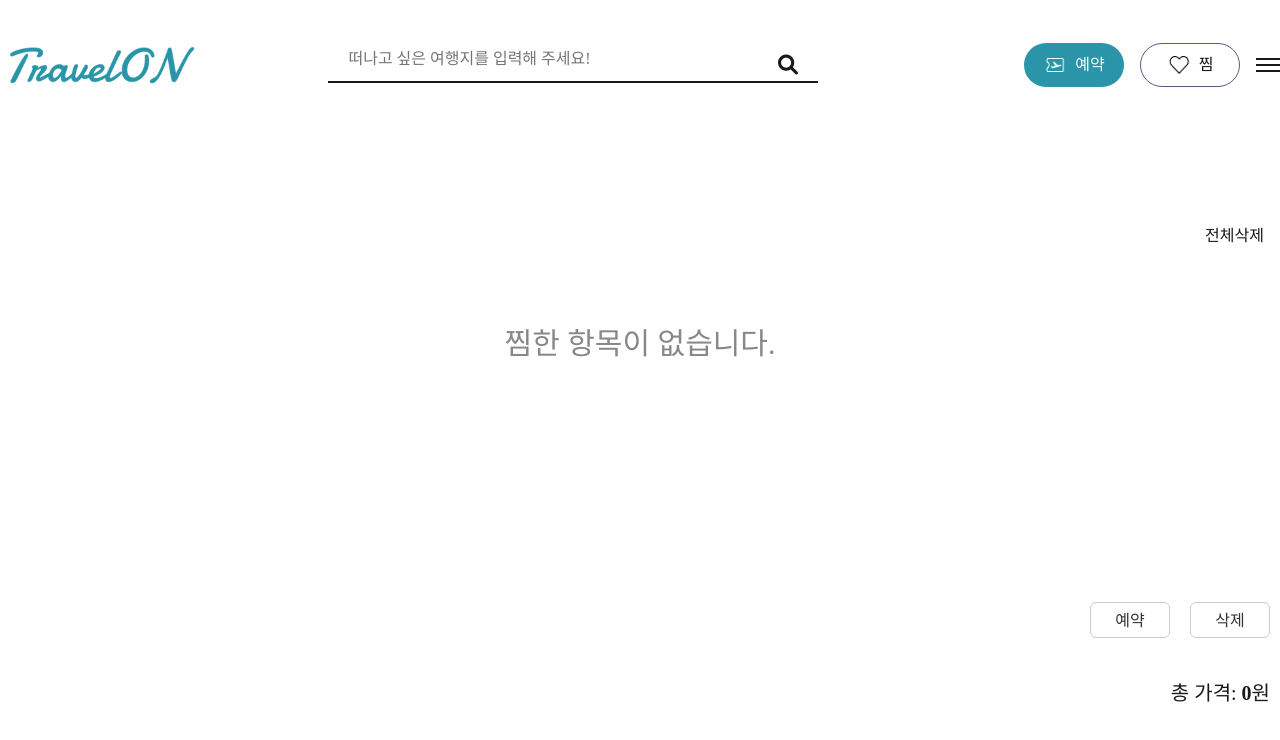
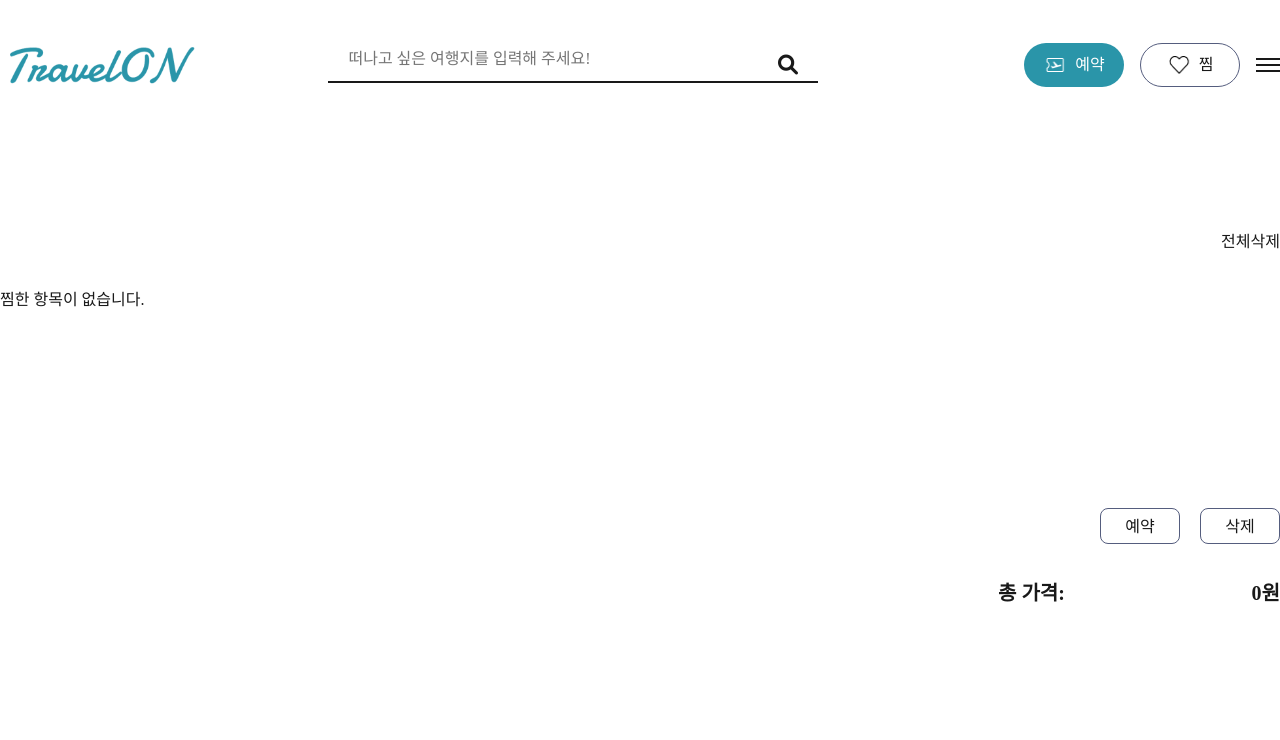
Before and after one commit to azure0929/TravelON, a React (Create React App) app: page /jjim in a window 1280 px wide. Shown: the top 740 px of the page. Built offline with nearby package versions, Linux system fonts and the light colour scheme.

Commit message:
design: jjim style 수정

```diff
--- a/src/css/jjim.css
+++ b/src/css/jjim.css
@@ -1,232 +1,181 @@
-.jjin-contents {
-  margin-top: 200px;
+.jjim-contents {
+  width: 1280px;
+  margin: 0 auto;
+  margin-top: 230px;
+}
+.jjim-contents .delete-container {
+  display: flex;
+  justify-content: end;
+}
+.jjim-contents .cardlists {
+  margin-top: 34px;
+  margin-bottom: 196px;
+}
+.jjim-contents .booking-container {
+  display: flex;
+  align-items: end;
+  gap: 34px;
+  flex-direction: column;
+}
+.jjim-contents .booking-container .booking-btns {
+  display: flex;
+  gap: 20px;
+}
+.jjim-contents .booking-container .booking-btns .jjimbtn {
+  border: 1px solid var(--button-border-color);
+  width: 80px;
+  height: 36px;
+  text-align: center;
+  line-height: 2.2rem;
+  border-radius: 8px;
+  transition: all 0.3s ease;
+}
+.jjim-contents .booking-container .booking-btns .jjimbtn:hover {
+  background-color: var(--primary-color);
+  color: #f1f1f1;
+  border: none;
+}
+.jjim-contents .booking-container .total-price {
+  font-size: 20px;
+  font-weight: bold;
+  width: 282px;
+  display: flex;
+  justify-content: space-between;
 }
 
-.delete-container {
+/* jjimcard */
+.jjimcard {
+  border: 1px solid #a6a6a6;
+  border-radius: 30px;
+  width: 560px;
+  padding: 20px;
+  margin: 0 auto;
+}
+.jjimcard .jjimcard-wrapper {
+  position: relative;
+}
+.jjimcard .jjimcard-wrapper .jjimcard-photo {
+  width: 518px;
+  height: 292px;
+  border-radius: 30px;
+  overflow: hidden;
+}
+.jjimcard .jjimcard-wrapper .jjimcard-photo img {
+  position: relative;
+  width: 100%;
+  height: 100%;
+  object-fit: cover;
+  display: block;
+}
+.jjimcard .jjimcard-wrapper .checkbox {
+  position: absolute;
+  top: 20px;
+  right: 20px;
+  width: 20px;
+  height: 20px;
+  z-index: 10;
+}
+.jjimcard .jjimcard-wrapper .checkbox input {
+  width: 100%;
+  height: 100%;
+}
+.jjimcard .jjimcard-content {
+  margin-top: 16px;
+}
+.jjimcard .jjimcard-content .title {
+  font-size: 24px;
+  font-weight: 500;
+}
+.jjimcard .jjimcard-content .jjimcard-location {
   display: flex;
-  justify-content: flex-end;
+  gap: 8px;
   align-items: center;
+  margin-top: 10px;
+}
+.jjimcard .jjimcard-content .jjimcard-location .location-icon {
+  width: 18px;
+  height: 18px;
+}
+.jjimcard .jjimcard-content .jjimcard-location .location-icon img {
+  display: block;
   width: 100%;
-  max-width: 1280px;
-  margin: 140px auto 0 auto;
-  padding-right: 10px;
+  height: 100%;
+  object-fit: contain;
 }
-
-#btn-clear-all {
-  font-size: 16px;
-  cursor: pointer;
+.jjimcard .jjimcard-content .jjimcard-slide {
+  margin-top: 40px;
 }
-
-#btn-clear-all:hover {
-  text-decoration: underline;
+.jjimcard .jjimcard-content .jjimcard-slide .jjimcard-info {
+  display: flex;
+  gap: 16px;
 }
-
-.none-data {
+.jjimcard .jjimcard-content .jjimcard-slide .jjimcard-info .jjimcard-image {
+  border-radius: 24px;
+  width: 224px;
+  height: 124px;
+  overflow: hidden;
+}
+.jjimcard .jjimcard-content .jjimcard-slide .jjimcard-info .jjimcard-image img {
+  width: 100%;
+  height: 100%;
   display: block;
-  text-align: center;
-  font-size: 30px;
-  color: #888;
-  margin: 40px 0;
+  object-fit: cover;
 }
-
-.cards {
+.jjimcard .jjimcard-content .jjimcard-slide .jjimcard-info .jjimcard-details {
+  width: calc(100% - 236px);
   display: flex;
-  justify-content: center;
-  gap: 151px;
-  flex-wrap: wrap;
-  margin-top: 33px;
+  justify-content: space-between;
 }
-
-.card {
-  width: 559px;
-  background: #fff;
-  box-shadow: 0 2px 10px rgba(0, 0, 0, 0.1);
-  overflow: visible;
-  position: relative;
-  background: #fff;
+.jjimcard
+  .jjimcard-content
+  .jjimcard-slide
+  .jjimcard-info
+  .jjimcard-details
+  .jjimcard-detail {
+  font-size: 14px;
+  height: 112px;
 }
-
-.checkbox {
-  position: absolute;
-  top: 10px;
-  right: 35px;
-  background: transparent;
+.jjimcard
+  .jjimcard-content
+  .jjimcard-slide
+  .jjimcard-info
+  .jjimcard-details
+  .jjimcard-detail
+  .jjimcard-title {
+  font-size: 24px;
+  font-weight: 500;
 }
-
-.main-image-wrapper img.main {
-  object-fit: cover;
-  display: inline-block;
-  width: 518px;
-  height: 293px;
-  border-radius: 24.5px;
-  object-position: center;
-}
-
-.main-image-wrapper {
-  position: relative;
-  text-align: center;
-  margin-top: 23px;
-}
-
-.card-content {
-  padding: 16px;
-}
-
-.title {
-  font-size: 24px;
-  font-weight: bold;
-  margin-bottom: 4px;
-}
-
-.location {
-  font-size: 16px;
-  color: #555;
-  margin-bottom: 12px;
-}
-
-.room-info {
-  display: flex;
-  align-items: center;
-  margin-top: 40px;
-  width: 518px;
-}
-
-.room-info img {
-  width: 220px;
-  height: 124px;
-  border-radius: 24.5px;
-  margin-right: 10px;
-}
-
-.room-details {
+.jjimcard
+  .jjimcard-content
+  .jjimcard-slide
+  .jjimcard-info
+  .jjimcard-details
+  .jjimcard-detail
+  .jjimcard-bottom {
   display: flex;
   flex-direction: column;
-  gap: 4px;
-  margin-left: 10px;
+  gap: 6px;
+  margin-top: 16px;
 }
-
-.room-top {
-  font-size: 24px;
-  font-weight: bold;
-  color: #333;
-}
-
-.room-middle {
-  font-size: 16px;
-  color: #555;
-}
-
-.room-bottom {
-  color: #777;
-  font-size: 14px;
-}
-
-.price {
-  text-align: right;
-}
-
-.price del {
-  color: #999;
-  font-size: 16px;
-}
-
-.price span {
-  color: red;
-  font-weight: bold;
-  font-size: 24px;
-  margin-left: 5px;
-}
-
-.booking-container {
-  display: flex;
-  flex-wrap: wrap;
-  justify-content: flex-end;
-  align-items: center;
-  width: 100%;
-  max-width: 1280px;
-  margin: 196px auto 0 auto;
-  padding-right: 10px;
-  gap: 20px;
-}
-
-.btn {
-  width: 80px;
-  height: 36px;
-  line-height: 36px;
-  padding: 0;
-  font-size: 16px;
-  border-radius: 6px;
-  cursor: pointer;
-  border: none;
-  display: inline-block;
-  transition: background-color 0.3s ease, color 0.3s ease;
-  background-color: #ffffff;
-  color: #333;
-  border: 1px solid #ccc;
-}
-
-.total-price {
-  width: 100%;
-  text-align: right;
-  margin-top: 20px;
-  font-size: 20px;
-}
-
-.booking-container p {
-  width: 100%;
-  margin-top: 12px;
-  text-align: right;
-}
-
-.room-slider {
-  margin-top: 10px;
-}
-
-.room-slide {
-  display: flex;
-  justify-content: space-between;
-  align-items: center;
-  overflow: visible !important;
-  padding-bottom: 10px;
-  gap: 10px;
-  padding: 10px;
-  border: none;
-  border-radius: 8px;
-  background: #fdfdfd;
-}
-
-.room-info {
-  display: flex;
-  justify-content: space-between;
-  align-items: center;
-  width: 100%;
-  gap: 10px;
-}
-
-.room-info img {
-  width: 80px;
-  height: 80px;
-  object-fit: cover;
-  border-radius: 6px;
-}
-
-.room-details {
+.jjimcard
+  .jjimcard-content
+  .jjimcard-slide
+  .jjimcard-info
+  .jjimcard-details
+  .jjimcard-price {
   display: flex;
   flex-direction: column;
-  justify-content: center;
-  font-size: 14px;
-  flex: 1;
+  align-items: end;
+  justify-content: end;
 }
-
-.price {
-  display: flex;
-  flex-direction: column;
-  justify-content: center;
-  align-items: flex-end;
-  min-width: 90px;
-  text-align: right;
+.jjimcard
+  .jjimcard-content
+  .jjimcard-slide
+  .jjimcard-info
+  .jjimcard-details
+  .jjimcard-price
+  .jjimcard-discount {
+  font-size: 24px;
+  color: #ff0000;
+  font-weight: bold;
 }
-
-.card-modal {
-  display: none; /* 또는 flex */
-}
--- a/src/jjim.jsx
+++ b/src/jjim.jsx
@@ -7,6 +7,7 @@ import TotalModal from "./totalmodal";
 import CardModal from "./cardmodal";
 import ScrollTop from "@/components/ScrollTop";
 import ReserveModal from "./reservemodal";
+import locationIcon from "@/image/location.webp";
 
 export default function Jjim() {
   // 상태 관리
@@ -118,8 +119,8 @@ export default function Jjim() {
 
   // 카드 렌더링
   const renderCard = (card, idx) => (
-    <div className="card" key={idx}>
-      <div className="main-image-wrapper">
+    <div className="jjimcard" key={idx}>
+      <div className="jjimcard-wrapper">
         <div className="checkbox">
           <input
             type="checkbox"
@@ -127,32 +128,44 @@ export default function Jjim() {
             onChange={() => handleSelect(idx)}
           />
         </div>
-        <img src={card.image} alt={card.title} className="main" />
+        <div className="jjimcard-photo">
+          <img src={require(`./image/${card.image}`)} alt={card.title} />
         </div>
-      <div className="card-content">
+      </div>
+      <div className="jjimcard-content">
         <div className="title">{card.title}</div>
-        <div className="location">{card.location}</div>
+        <div className="jjimcard-location">
+          <div className="location-icon">
+            <img src={locationIcon} alt="위치" />
+          </div>
+          <span>{card.location}</span>
+        </div>
         {Array.isArray(card.rooms) && card.rooms.length > 0 ? (
           card.rooms.map((room, i) => (
-            <div className="room-slide" key={i}>
-              <div className="room-info">
+            <div className="jjimcard-slide" key={i}>
+              <div className="jjimcard-info">
+                <div className="jjimcard-image">
                   <img
                     src={room.roomImage || "image/default.webp"}
                     alt="룸 이미지"
                   />
-                <div className="room-details">
-                  <div className="room-top">{room.roomType}</div>
-                  <div className="room-middle">공유라운지+셀프키친</div>
-                  <div className="room-bottom">
-                    👥 {room.limit} <br /> 🛏️ {room.beds}
+                </div>
+                <div className="jjimcard-details">
+                  <div className="jjimcard-detail">
+                    <div className="jjimcard-title">{room.roomType}</div>
+                    <div className="jjimcard-middle">공유라운지+셀프키친</div>
+                    <div className="jjimcard-bottom">
+                      <span>👥&nbsp;&nbsp;{room.limit}</span>
+                      <span>🛏️&nbsp;&nbsp;{room.beds}</span>
                     </div>
                   </div>
-                <div className="price">
-                  <div className="original-price">
+                  <div className="jjimcard-price">
+                    <span>
                       <del>{room.originalPrice}</del>
-                  </div>
-                  <div className="discount-price">
-                    <span>{room.discountPrice}</span>
+                    </span>
+                    <span className="jjimcard-discount">
+                      {room.discountPrice}원
+                    </span>
                   </div>
                 </div>
               </div>
@@ -169,13 +182,11 @@ export default function Jjim() {
     <>
       <Header />
       <div id="wrap">
-        <main className="jjin-contents">
-          <div className="delete-container d-flex justify-content-end mt-4 pe-3">
-            <span style={{ cursor: "pointer" }} onClick={handleClearAll}>
-              전체삭제
-            </span>
+        <main className="jjim-contents">
+          <div className="delete-container">
+            <span onClick={handleClearAll}>전체삭제</span>
           </div>
-          <div className="cards">
+          <div className="cardlists">
             {cards.length === 0 ? (
               <span className="none-data">찜한 항목이 없습니다.</span>
             ) : (
@@ -183,14 +194,27 @@ export default function Jjim() {
             )}
           </div>
           <div className="booking-container">
-            <button className="btn btn-reserve" onClick={handleReserve}>
+            <div className="booking-btns">
+              <div
+                role="button"
+                className="jjim-reserve jjimbtn"
+                onClick={handleReserve}
+              >
                 예약
-            </button>
-            <button className="btn btn-delete" onClick={handleDelete}>
+              </div>
+              <div
+                role="button"
+                className="jjim-delete jjimbtn"
+                onClick={handleDelete}
+              >
                 삭제
-            </button>
+              </div>
+            </div>
             <div className="total-price">
-              총 가격: <strong>{totalPrice.toLocaleString()}</strong>원
+              <span>총 가격:</span>{" "}
+              <span>
+                <strong>{totalPrice.toLocaleString()}</strong>원
+              </span>
             </div>
           </div>
         </main>
```
Lines whose indentation alone changed are shown as unchanged.
